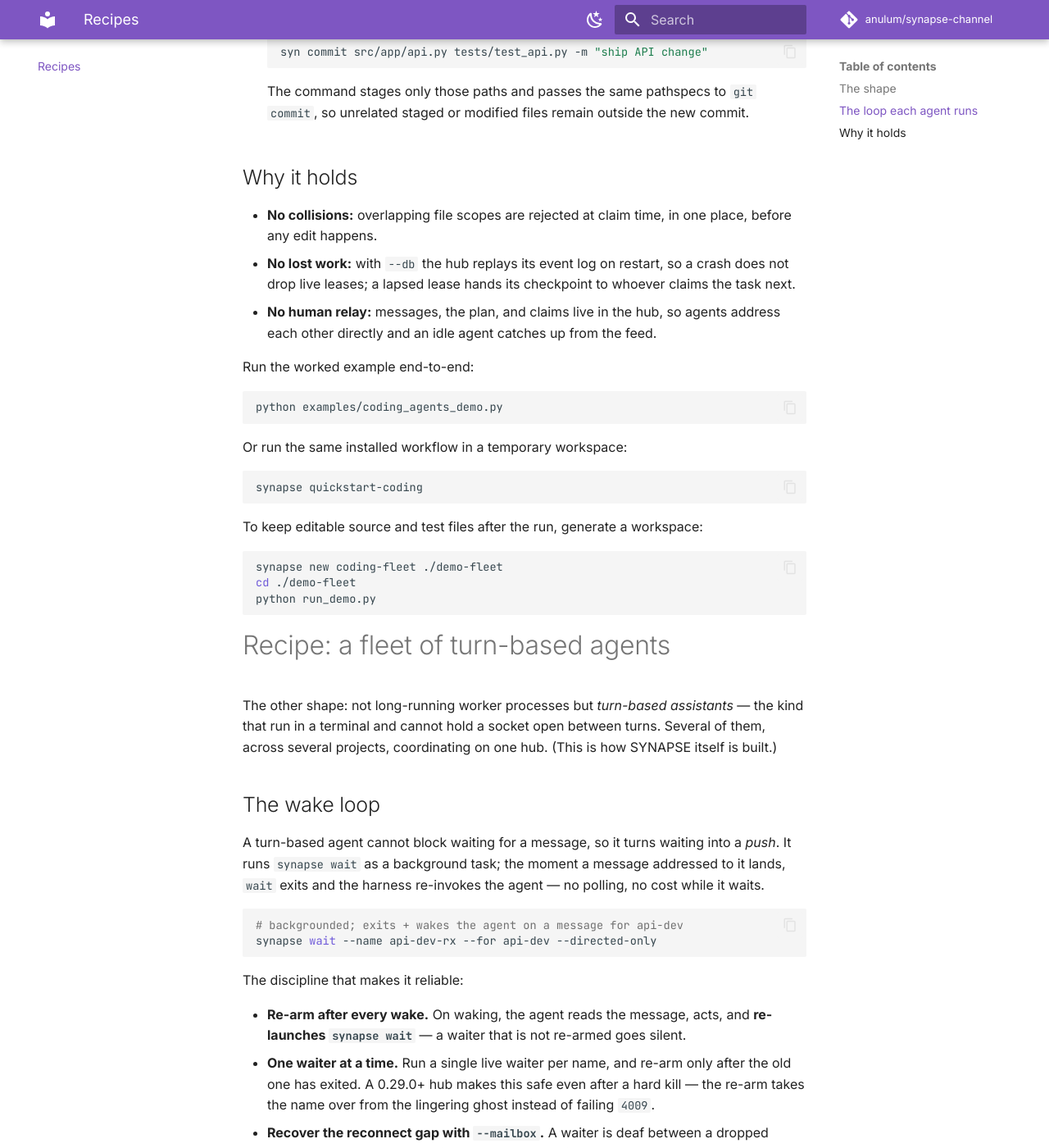
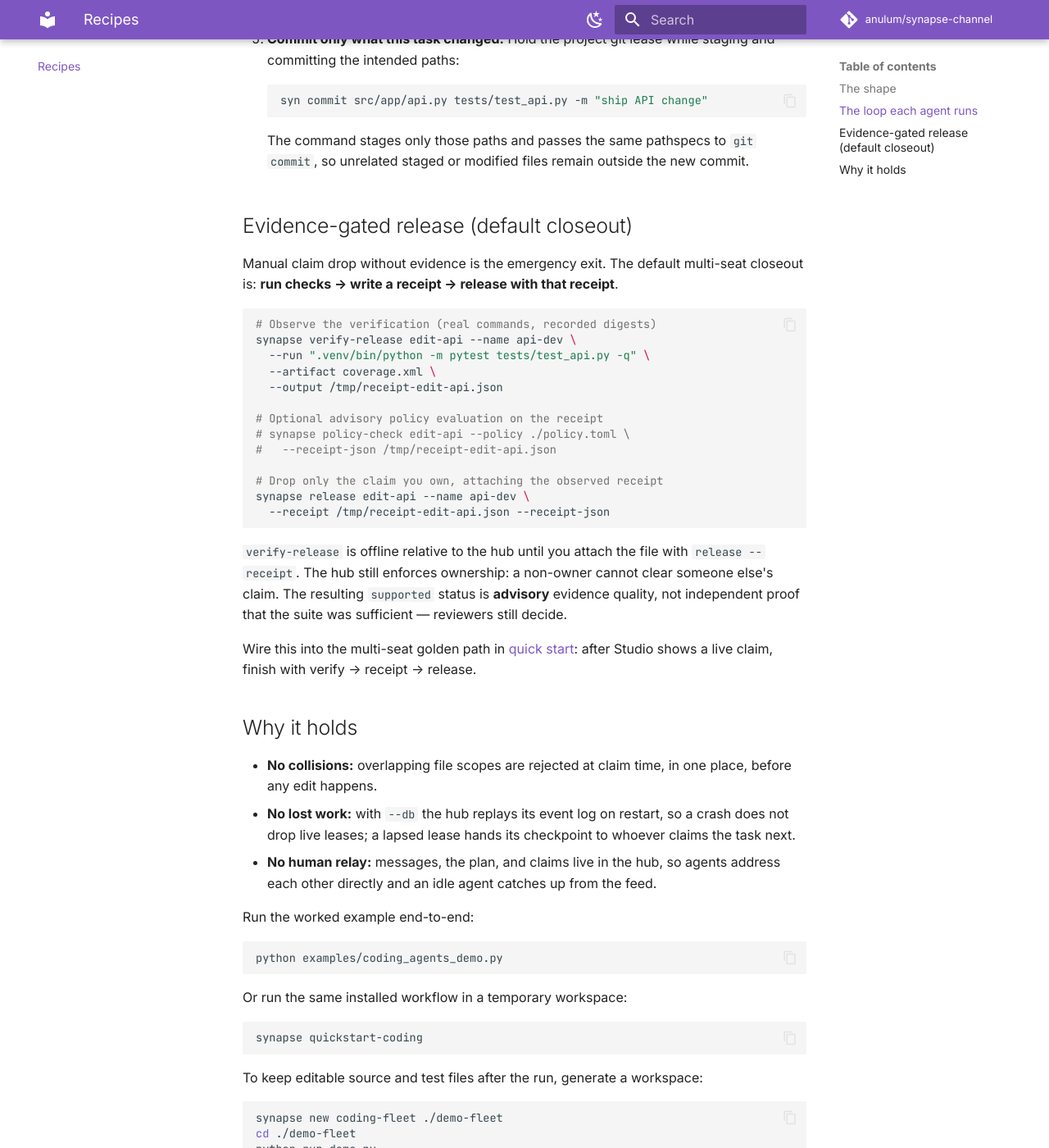
Before and after one commit to anulum/synapse-channel, an MkDocs documentation site: the page built from docs/recipes.md, in a window 1280 px wide and 1400 px high, scrolled down 1805 px. Shown: the whole window at 82% size. Built offline with MkDocs 1.6.1 and Material for MkDocs 9.7.7, drawn with Linux system fonts in a browser that asks for light colours; comment, search, counter and statistics services are not loaded; some of the changed text lies outside the part shown.

Commit message:
docs: evidence-gated release as multi-seat default closeout
Make verify-release → receipt → release --receipt the golden-path default
(quickstart step 6, recipes section, ATC control-loop note). Bare release
remains the emergency exit. Guard docs surfaces; runtime path already
covered by live-hub test_cli_e2e_release.

Superior-product P1 item 7.

Authored by Anulum Fortis & Arcane Sapience (protoscience@anulum.li)

````diff
--- a/docs/recipes.md
+++ b/docs/recipes.md
@@ -59,6 +59,10 @@ can hold a strict lease on its behalf.
     The output includes each lease's holder, scope, age, remaining TTL, checkpoint,
     git context, and exact `synapse release <task> --name <owner>` command.
 
+    When you are done, **do not** drop the claim bare by default. Use the
+    [evidence-gated release](#evidence-gated-release-default-closeout) path below
+    so the hub records observed checks with the release.
+
 3. **Tell the others what changed.** Address one teammate, several, or everyone:
 
     ```bash
@@ -96,6 +100,36 @@ can hold a strict lease on its behalf.
     The command stages only those paths and passes the same pathspecs to
     `git commit`, so unrelated staged or modified files remain outside the new
     commit.
+
+## Evidence-gated release (default closeout)
+
+Manual claim drop without evidence is the emergency exit. The default multi-seat
+closeout is: **run checks → write a receipt → release with that receipt**.
+
+```bash
+# Observe the verification (real commands, recorded digests)
+synapse verify-release edit-api --name api-dev \
+  --run ".venv/bin/python -m pytest tests/test_api.py -q" \
+  --artifact coverage.xml \
+  --output /tmp/receipt-edit-api.json
+
+# Optional advisory policy evaluation on the receipt
+# synapse policy-check edit-api --policy ./policy.toml \
+#   --receipt-json /tmp/receipt-edit-api.json
+
+# Drop only the claim you own, attaching the observed receipt
+synapse release edit-api --name api-dev \
+  --receipt /tmp/receipt-edit-api.json --receipt-json
+```
+
+`verify-release` is offline relative to the hub until you attach the file with
+`release --receipt`. The hub still enforces ownership: a non-owner cannot clear
+someone else's claim. The resulting `supported` status is **advisory** evidence
+quality, not independent proof that the suite was sufficient — reviewers still
+decide.
+
+Wire this into the multi-seat golden path in [quick start](quickstart.md): after
+Studio shows a live claim, finish with verify → receipt → release.
 
 ## Why it holds
 
````
Also changed, not shown: CHANGELOG.md (+3 -0 lines), docs/agent-air-traffic-control.md (+6 -3 lines), docs/quickstart.md (+27 -1 lines), 1 other file.
